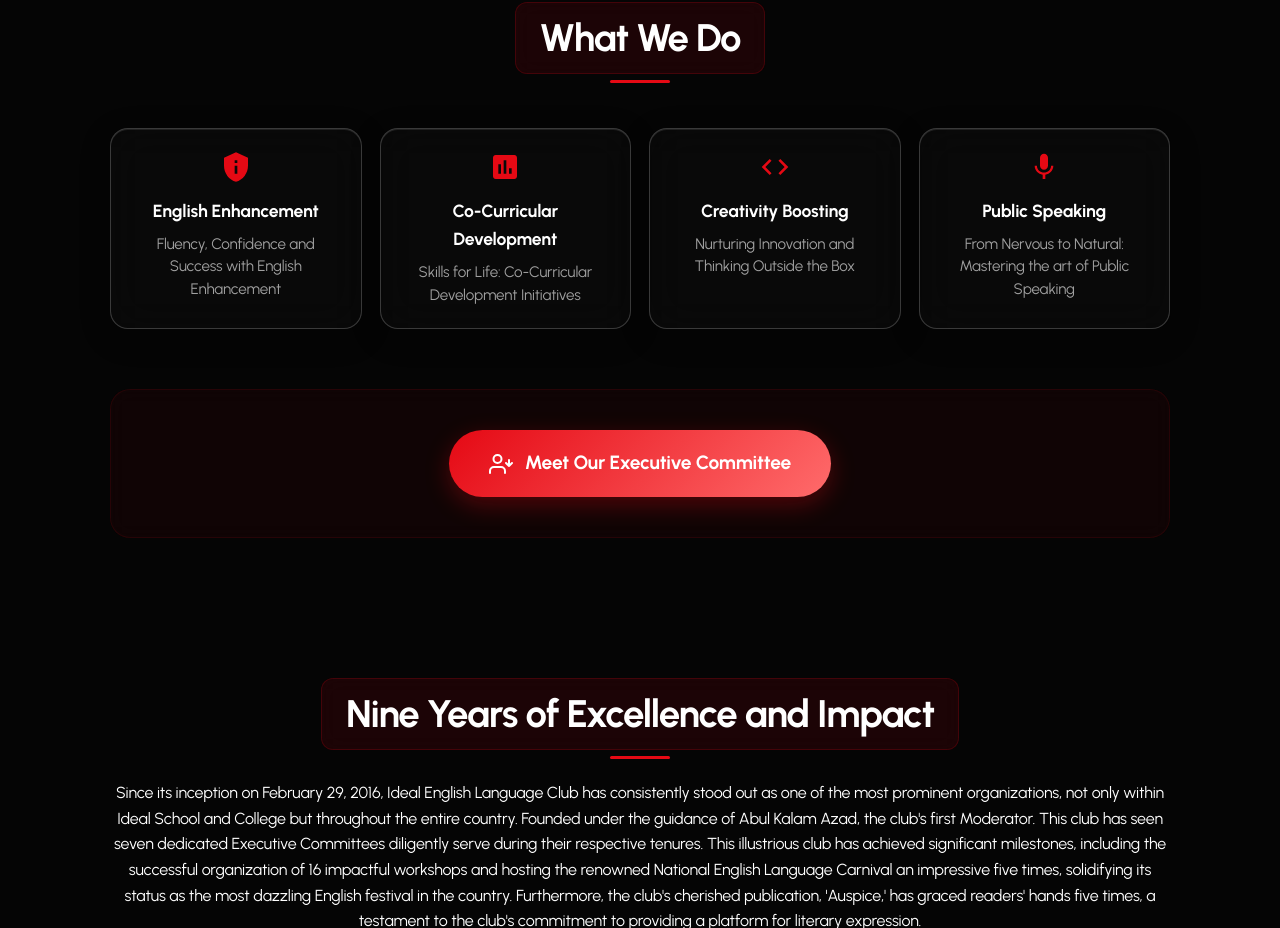
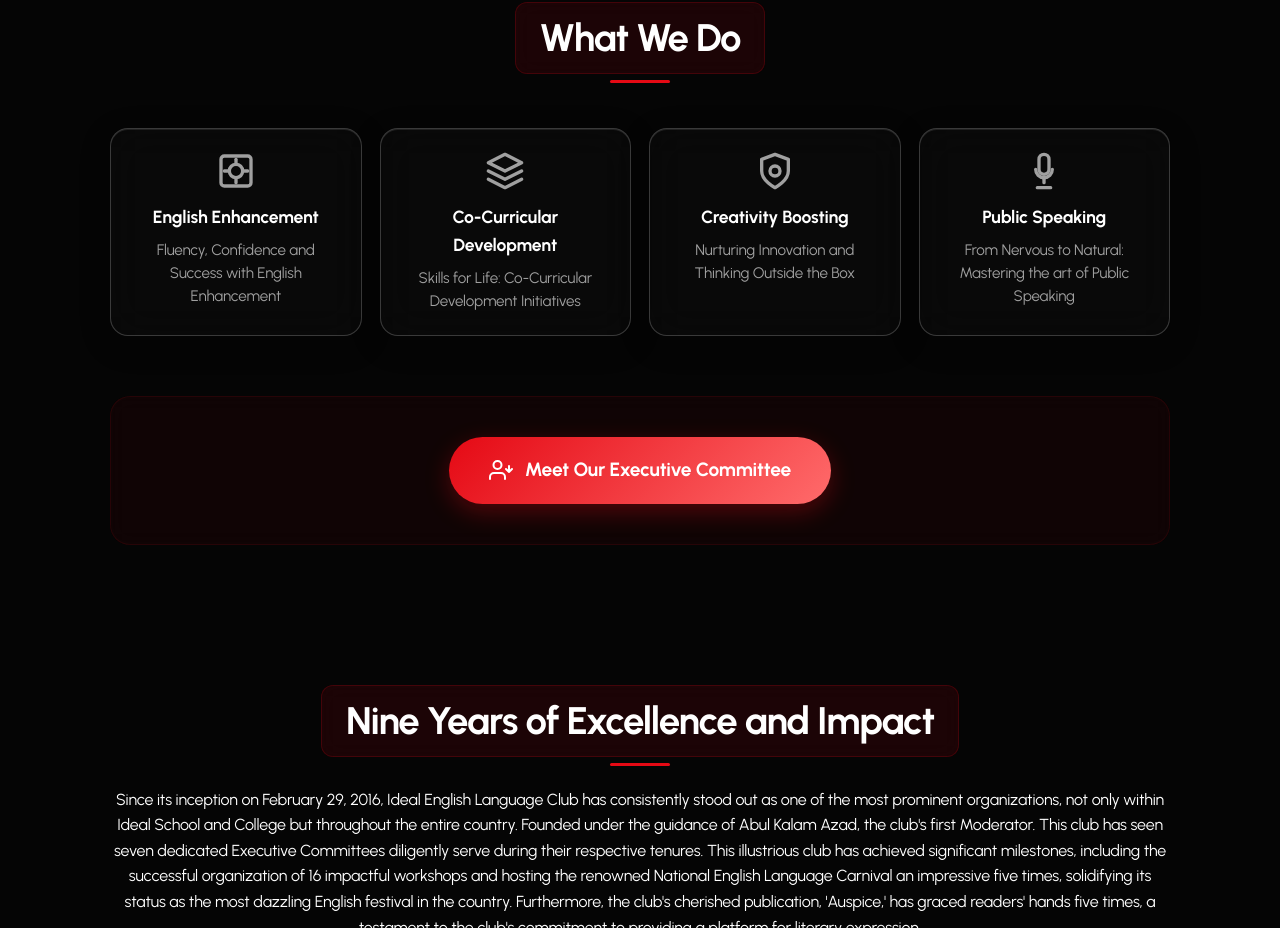
Before and after one commit to SaqinNoor/IELC-Site, a React (Vite) app: page / in a window 1280 px wide. Shown: the part 949-1877 px from the top of the page. Built offline with nearby package versions, Linux system fonts and the light colour scheme.

Commit message:
Update icons

```diff
--- a/src/components/Activities/Activities.jsx
+++ b/src/components/Activities/Activities.jsx
@@ -7,8 +7,13 @@
     {
       id: 1,
       icon: (
-        <svg className="card-icon" viewBox="0 0 24 24">
-          <path d="M12 1L3 5v6c0 5.55 3.84 10.74 9 12 5.16-1.26 9-6.45 9-12V5l-9-4zm-1 6h2v2h-2V7zm0 4h2v6h-2v-6z"/>
+        <svg className="card-icon" viewBox="0 0 24 24" fill="none" stroke="currentColor" strokeWidth="2" strokeLinecap="round" strokeLinejoin="round">
+          <path d="M3 5v14a2 2 0 0 0 2 2h14a2 2 0 0 0 2-2V5a2 2 0 0 0-2-2H5a2 2 0 0 0-2 2z"/>
+          <path d="M12 12m-4 0a4 4 0 1 0 8 0a4 4 0 1 0-8 0"/>
+          <path d="M12 8V5"/>
+          <path d="M12 19v-3"/>
+          <path d="M16 12h3"/>
+          <path d="M5 12H8"/>
         </svg>
       ),
       title: "English Enhancement",
@@ -17,8 +22,10 @@
     {
       id: 2,
       icon: (
-        <svg className="card-icon" viewBox="0 0 24 24">
-          <path d="M19 3H5c-1.1 0-2 .9-2 2v14c0 1.1.9 2 2 2h14c1.1 0 2-.9 2-2V5c0-1.1-.9-2-2-2zM9 17H7v-7h2v7zm4 0h-2V7h2v10zm4 0h-2v-4h2v4z"/>
+        <svg className="card-icon" viewBox="0 0 24 24" fill="none" stroke="currentColor" strokeWidth="2" strokeLinecap="round" strokeLinejoin="round">
+          <path d="M12 2L2 7l10 5 10-5-10-5z"/>
+          <path d="M2 17l10 5 10-5"/>
+          <path d="M2 12l10 5 10-5"/>
         </svg>
       ),
       title: "Co-Curricular Development",
@@ -27,8 +34,9 @@
     {
       id: 3,
       icon: (
-        <svg className="card-icon" viewBox="0 0 24 24">
-          <path d="M9.4 16.6L4.8 12l4.6-4.6L8 6l-6 6 6 6 1.4-1.4zm5.2 0l4.6-4.6-4.6-4.6L16 6l6 6-6 6-1.4-1.4z"/>
+        <svg className="card-icon" viewBox="0 0 24 24" fill="none" stroke="currentColor" strokeWidth="2" strokeLinecap="round" strokeLinejoin="round">
+          <path d="M12 22s8-4 8-10V5l-8-3-8 3v7c0 6 8 10 8 10z"/>
+          <path d="M12 12m-3 0a3 3 0 1 0 6 0a3 3 0 1 0-6 0"/>
         </svg>
       ),
       title: "Creativity Boosting",
@@ -37,8 +45,11 @@
     {
       id: 4,
       icon: (
-        <svg className="card-icon" viewBox="0 0 24 24">
-          <path d="M12 14c1.66 0 2.99-1.34 2.99-3L15 5c0-1.66-1.34-3-3-3S9 3.34 9 5v6c0 1.66 1.34 3 3 3zm5.3-3c0 3-2.54 5.1-5.3 5.1S6.7 14 6.7 11H5c0 3.41 2.72 6.23 6 6.72V21h2v-3.28c3.28-.48 6-3.3 6-6.72h-1.7z"/>
+        <svg className="card-icon" viewBox="0 0 24 24" fill="none" stroke="currentColor" strokeWidth="2" strokeLinecap="round" strokeLinejoin="round">
+          <path d="M12 14c1.66 0 3-1.34 3-3V5c0-1.66-1.34-3-3-3S9 3.34 9 5v6c0 1.66 1.34 3 3 3z"/>
+          <path d="M17 11c0 2.76-2.24 5-5 5s-5-2.24-5-5"/>
+          <path d="M12 19v-2"/>
+          <path d="M8 22h8"/>
         </svg>
       ),
       title: "Public Speaking",
--- a/src/styles/index.css
+++ b/src/styles/index.css
@@ -1327,10 +1327,20 @@
 }
 
 .card-icon {
-  width: 32px;
-  height: 32px;
-  fill: var(--red);
+  width: 40px;
+  height: 40px;
+  display: block;
+  margin: 0 auto 12px;
   flex-shrink: 0;
+  /* Use stroke-based (line-art) icons to match site style */
+  stroke: var(--light-gray);
+  fill: none;
+  transition: stroke 180ms ease, transform 180ms ease;
+}
+
+.card:hover .card-icon {
+  stroke: var(--red);
+  transform: translateY(-4px);
 }
 
 /* Activities CTA Button */
```
